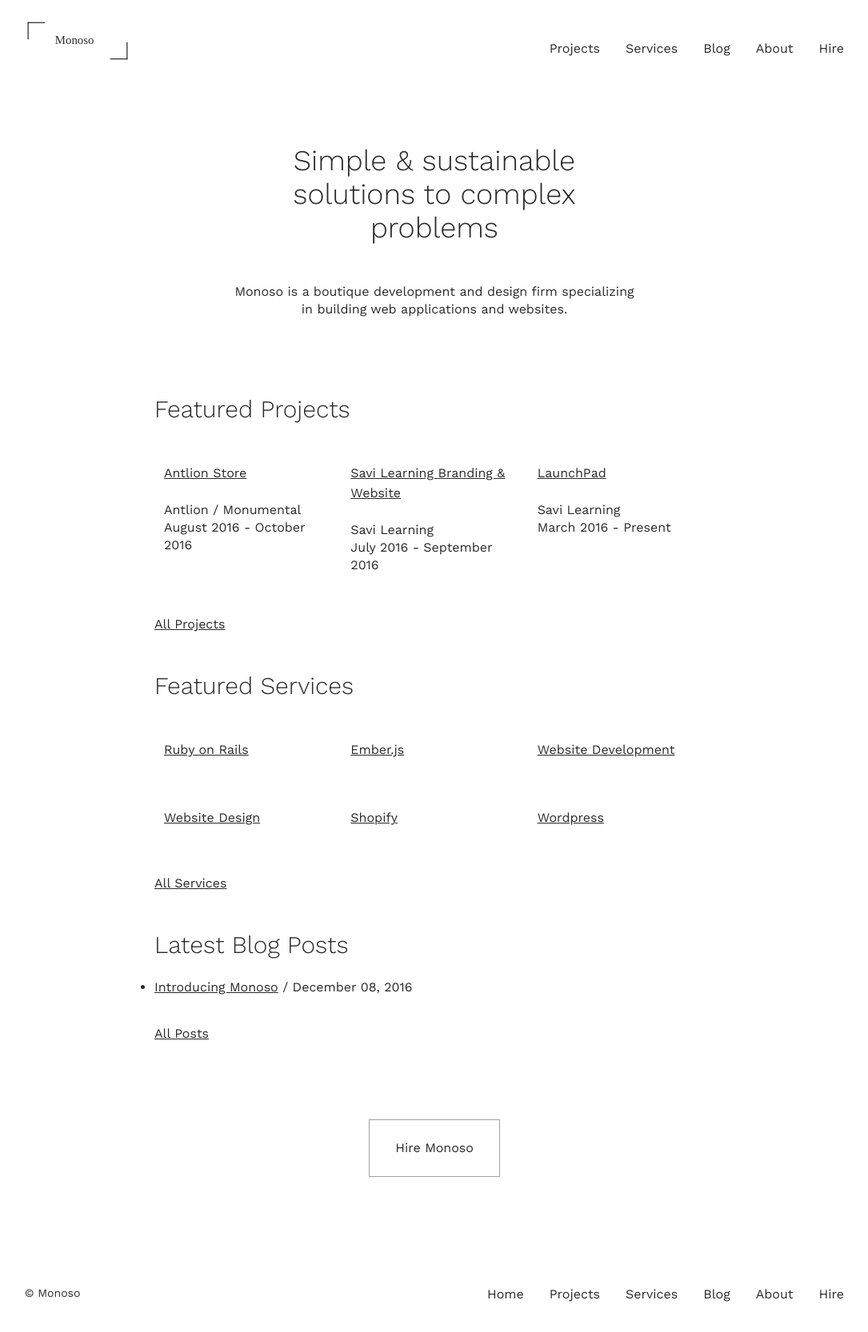
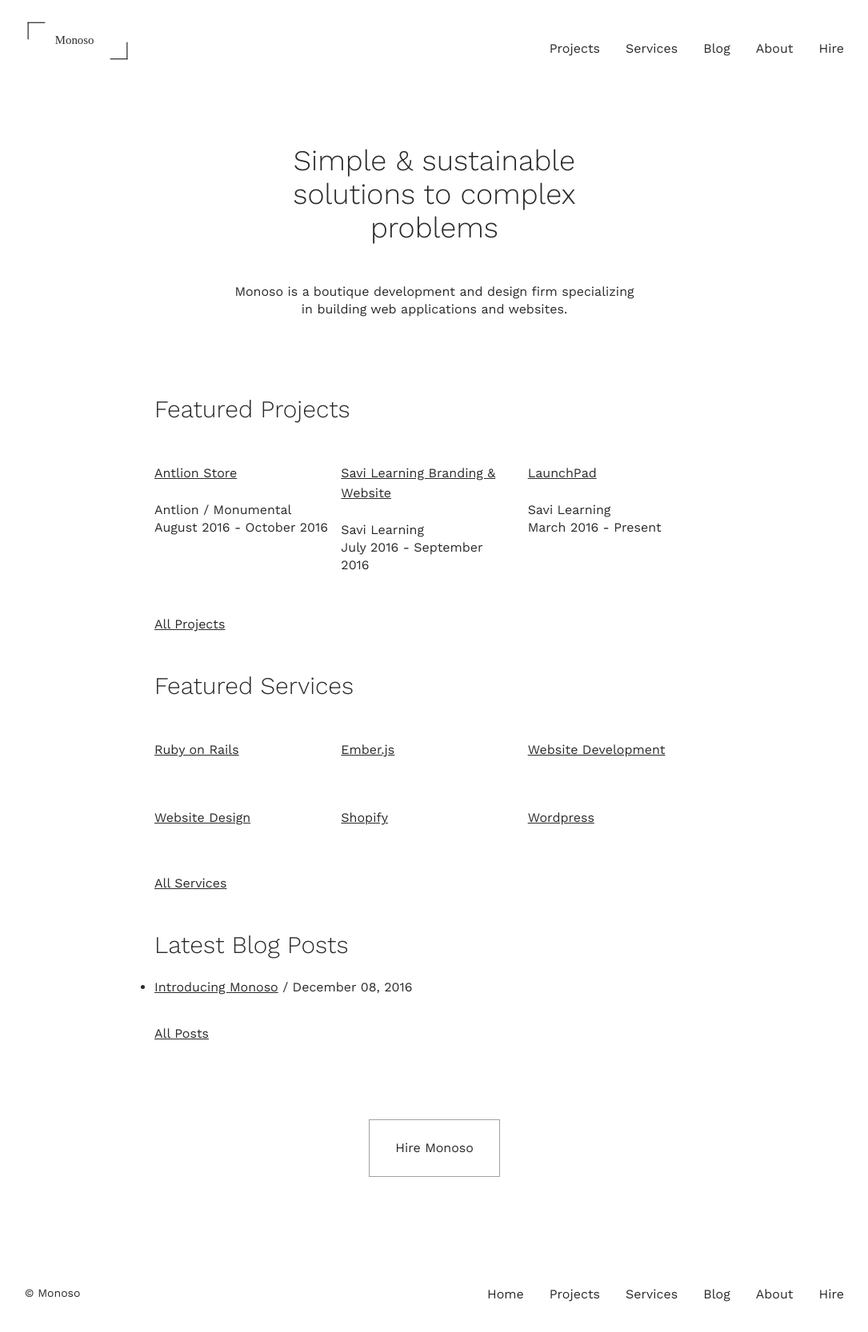
Before and after one commit to brettchalupa/brettcodes, a Jekyll site: the page built from index.html, in a window 1280 px wide. Shown: the whole page at 80% size, without its empty margins (97-1182 px from the left). Built offline with Jekyll 4.4.1, drawn with Linux system fonts in a browser that asks for light colours.

Commit message:
Tweak lgi spacing to align left
This makes it so there is only some slight right padding to a list grid
item so that they are flush on the left.

```diff
--- a/_sass/layout.scss
+++ b/_sass/layout.scss
@@ -315,8 +315,7 @@
   box-sizing: border-box;
   width: 33.33%;
 
-  padding-left: $spacing-unit / 4;
-  padding-right: $spacing-unit / 4;
+  padding-right: $spacing-unit / 3;
 
   @media (max-width: $breakpoint-sm) {
     width: 100%;
```
